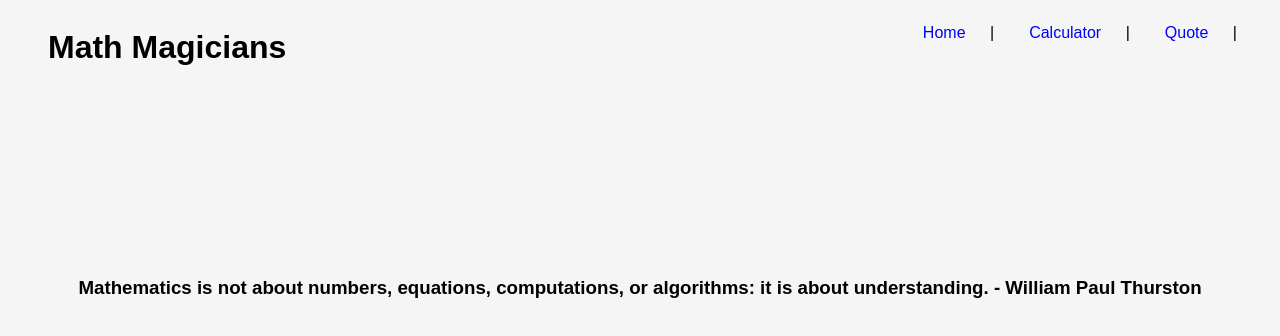
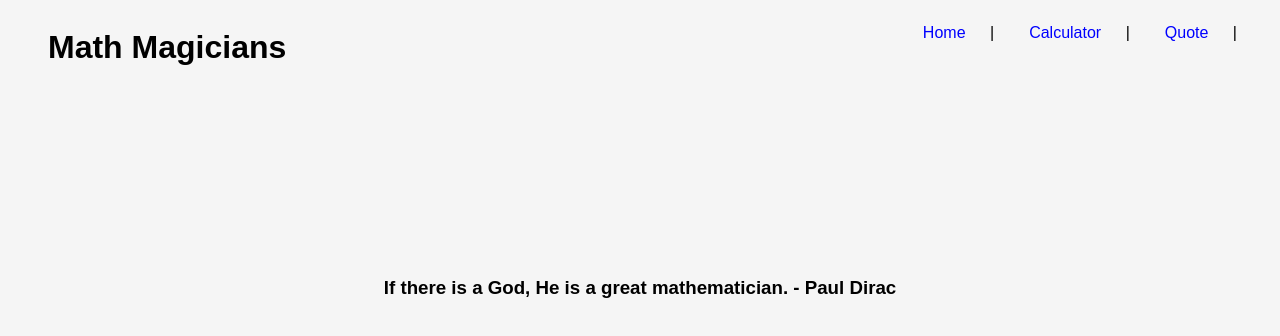
Before and after one commit to Munsa1/math-app, a React (Create React App) app: page /quote in a window 1280 px wide. Shown: the top 336 px of the page. Built offline with nearby package versions, Linux system fonts and the light colour scheme.

Commit message:
Edit Quote.js

```diff
--- a/src/pages/Quote.js
+++ b/src/pages/Quote.js
@@ -3,8 +3,7 @@ import React from 'react';
 const Quote = () => (
   <div className="quote-container">
     <h3>
-      Mathematics is not about numbers, equations, computations, or
-      algorithms: it is about understanding. - William Paul Thurston
+      If there is a God, He is a great mathematician. - Paul Dirac
     </h3>
   </div>
 );
```
